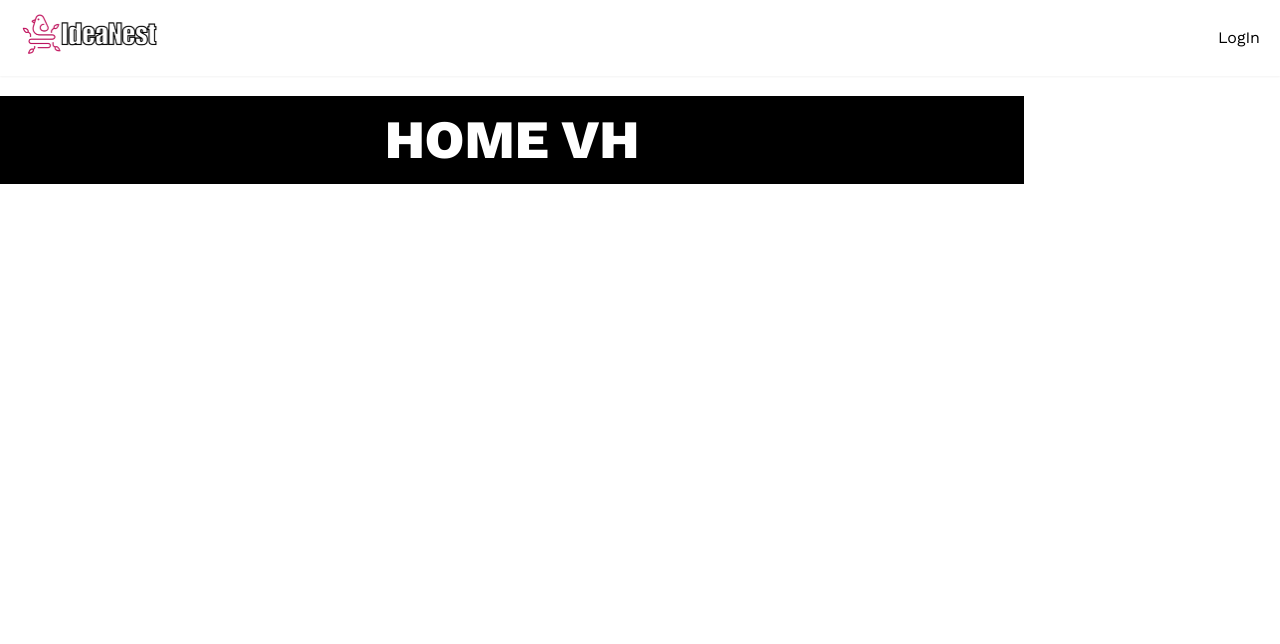
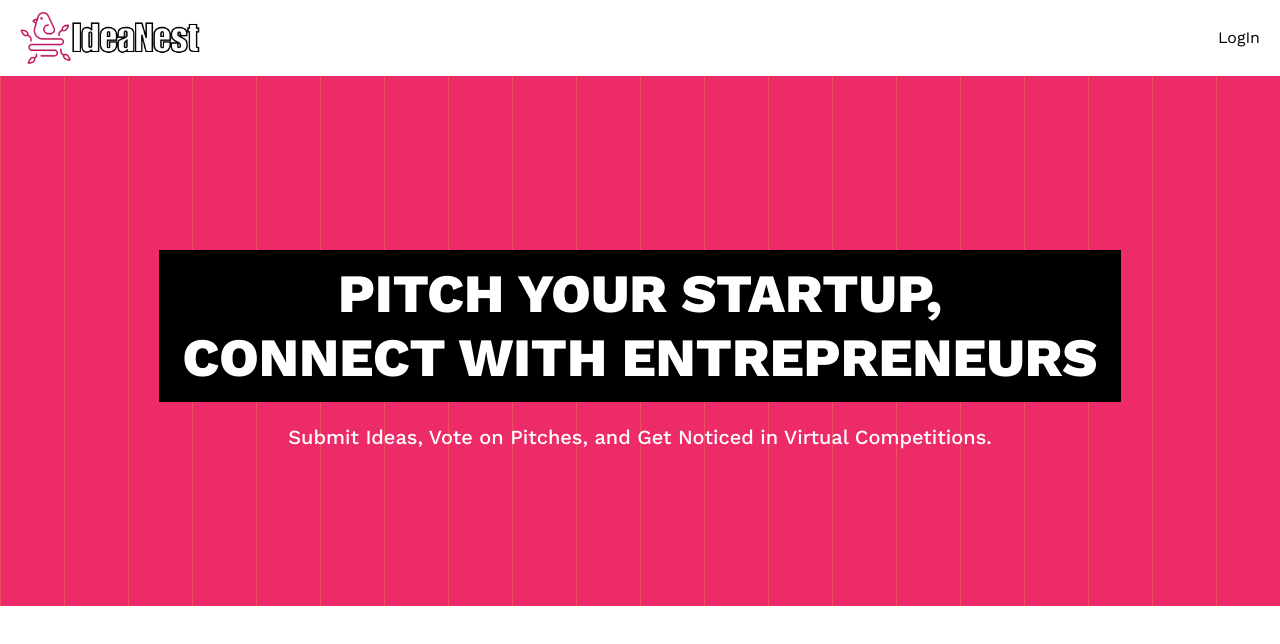
Before and after one commit to PSBVISION/IdeaNest, a Next.js app: page / in a window 1280 px wide. Shown: the top 644 px of the page. Built offline with nearby package versions, Linux system fonts and the light colour scheme; no server answers.

Commit message:
hero section

```diff
--- a/src/app/(root)/page.tsx
+++ b/src/app/(root)/page.tsx
@@ -1,4 +1,16 @@
-
 export default function Home() {
-  return <h1 className="heading">HOME vh</h1>;
+  return (
+    <div>
+      <section className="pink_container">
+        <h1 className="heading">
+          Pitch Your Startup, <br />
+          Connect With Entrepreneurs
+        </h1>
+        <p className="sub-heading !max-w-3xl">
+          Submit Ideas, Vote on Pitches, and Get Noticed in Virtual
+          Competitions.
+        </p>
+      </section>
+    </div>
+  );
 }
--- a/src/app/components/Navbar.tsx
+++ b/src/app/components/Navbar.tsx
@@ -10,7 +10,7 @@ const Navbar = async() => {
       <nav className='flex justify-between items-center'>
 
         <Link href="/">
-          <Image src="/logo.png" alt="Logo" width={144} height={30} className="cursor-pointer" />
+          <Image src="/logo.png" alt="Logo" width={180} height={50} className="m-0 p-0 cursor-pointer" />
         </Link>
         <div className="flex items-center gap-5 text-black">
           {session && session?.user? (
--- a/src/app/globals.css
+++ b/src/app/globals.css
@@ -7,56 +7,6 @@
 @layer base {
   :root {
     --radius: 0.5rem;
-        --background: 0 0% 100%;
-        --foreground: 222.2 84% 4.9%;
-        --card: 0 0% 100%;
-        --card-foreground: 222.2 84% 4.9%;
-        --popover: 0 0% 100%;
-        --popover-foreground: 222.2 84% 4.9%;
-        --primary: 222.2 47.4% 11.2%;
-        --primary-foreground: 210 40% 98%;
-        --secondary: 210 40% 96.1%;
-        --secondary-foreground: 222.2 47.4% 11.2%;
-        --muted: 210 40% 96.1%;
-        --muted-foreground: 215.4 16.3% 46.9%;
-        --accent: 210 40% 96.1%;
-        --accent-foreground: 222.2 47.4% 11.2%;
-        --destructive: 0 84.2% 60.2%;
-        --destructive-foreground: 210 40% 98%;
-        --border: 214.3 31.8% 91.4%;
-        --input: 214.3 31.8% 91.4%;
-        --ring: 222.2 84% 4.9%;
-        --chart-1: 12 76% 61%;
-        --chart-2: 173 58% 39%;
-        --chart-3: 197 37% 24%;
-        --chart-4: 43 74% 66%;
-        --chart-5: 27 87% 67%;
-    }
-  .dark {
-        --background: 222.2 84% 4.9%;
-        --foreground: 210 40% 98%;
-        --card: 222.2 84% 4.9%;
-        --card-foreground: 210 40% 98%;
-        --popover: 222.2 84% 4.9%;
-        --popover-foreground: 210 40% 98%;
-        --primary: 210 40% 98%;
-        --primary-foreground: 222.2 47.4% 11.2%;
-        --secondary: 217.2 32.6% 17.5%;
-        --secondary-foreground: 210 40% 98%;
-        --muted: 217.2 32.6% 17.5%;
-        --muted-foreground: 215 20.2% 65.1%;
-        --accent: 217.2 32.6% 17.5%;
-        --accent-foreground: 210 40% 98%;
-        --destructive: 0 62.8% 30.6%;
-        --destructive-foreground: 210 40% 98%;
-        --border: 217.2 32.6% 17.5%;
-        --input: 217.2 32.6% 17.5%;
-        --ring: 212.7 26.8% 83.9%;
-        --chart-1: 220 70% 50%;
-        --chart-2: 160 60% 45%;
-        --chart-3: 30 80% 55%;
-        --chart-4: 280 65% 60%;
-        --chart-5: 340 75% 55%;
   }
 }
 
@@ -98,7 +48,7 @@
   }
 
   .pink_container {
-        @apply w-full bg-primary min-h-[530px] pattern flex justify-center items-center flex-col py-10 px-6;
+    @apply pattern w-full bg-primary min-h-[530px] flex justify-center items-center flex-col py-10 px-6;
   }
 
   .tag {
@@ -252,9 +202,9 @@
     background-image: linear-gradient(
             to right,
             transparent 49.5%,
-                rgba(251, 232, 67, 0.2) 49.5%,
+            rgba(251, 232, 67, 0.2) 35.4%,
             rgba(251, 232, 67, 0.6) 50.5%,
-                transparent 50.5%
+            transparent 50.9%
     );
     background-size: 5% 100%;
     background-position: center;
@@ -269,12 +219,3 @@
 .w-md-editor-toolbar {
   padding: 10px !important;
 }
-
-@layer base {
-  * {
-    @apply border-border;
-    }
-  body {
-    @apply bg-background text-foreground;
-    }
-}
--- a/tailwind.config.ts
+++ b/tailwind.config.ts
@@ -11,56 +11,20 @@ const config: Config = {
     	extend: {
 				colors: {
 					primary: {
-    				'100': '#FFE8F0',
-    				DEFAULT: 'hsl(var(--primary))',
-    				foreground: 'hsl(var(--primary-foreground))'
+						"100": "#FFE8F0",
+						DEFAULT: "#EE2B69",
 					},
-    			secondary: {
-    				DEFAULT: 'hsl(var(--secondary))',
-    				foreground: 'hsl(var(--secondary-foreground))'
-    			},
+					secondary: "#FBE843",
 					black: {
-    				'100': '#333333',
-    				'200': '#141413',
-    				'300': '#7D8087',
-    				DEFAULT: '#000000'
+						"100": "#333333",
+						"200": "#141413",
+						"300": "#7D8087",
+						DEFAULT: "#000000",
 					},
 					white: {
-    				'100': '#F7F7F7',
-    				DEFAULT: '#FFFFFF'
+						"100": "#F7F7F7",
+						DEFAULT: "#FFFFFF",
 					},
-    			background: 'hsl(var(--background))',
-    			foreground: 'hsl(var(--foreground))',
-    			card: {
-    				DEFAULT: 'hsl(var(--card))',
-    				foreground: 'hsl(var(--card-foreground))'
-    			},
-    			popover: {
-    				DEFAULT: 'hsl(var(--popover))',
-    				foreground: 'hsl(var(--popover-foreground))'
-    			},
-    			muted: {
-    				DEFAULT: 'hsl(var(--muted))',
-    				foreground: 'hsl(var(--muted-foreground))'
-    			},
-    			accent: {
-    				DEFAULT: 'hsl(var(--accent))',
-    				foreground: 'hsl(var(--accent-foreground))'
-    			},
-    			destructive: {
-    				DEFAULT: 'hsl(var(--destructive))',
-    				foreground: 'hsl(var(--destructive-foreground))'
-    			},
-    			border: 'hsl(var(--border))',
-    			input: 'hsl(var(--input))',
-    			ring: 'hsl(var(--ring))',
-    			chart: {
-    				'1': 'hsl(var(--chart-1))',
-    				'2': 'hsl(var(--chart-2))',
-    				'3': 'hsl(var(--chart-3))',
-    				'4': 'hsl(var(--chart-4))',
-    				'5': 'hsl(var(--chart-5))'
-    			}
 				},
     		screens: {
     			xs: '475px'
```
Also changed, not shown: public/logo.png, src/app/components/SearchForm.tsx (added). Lines whose indentation alone changed are shown as unchanged.
